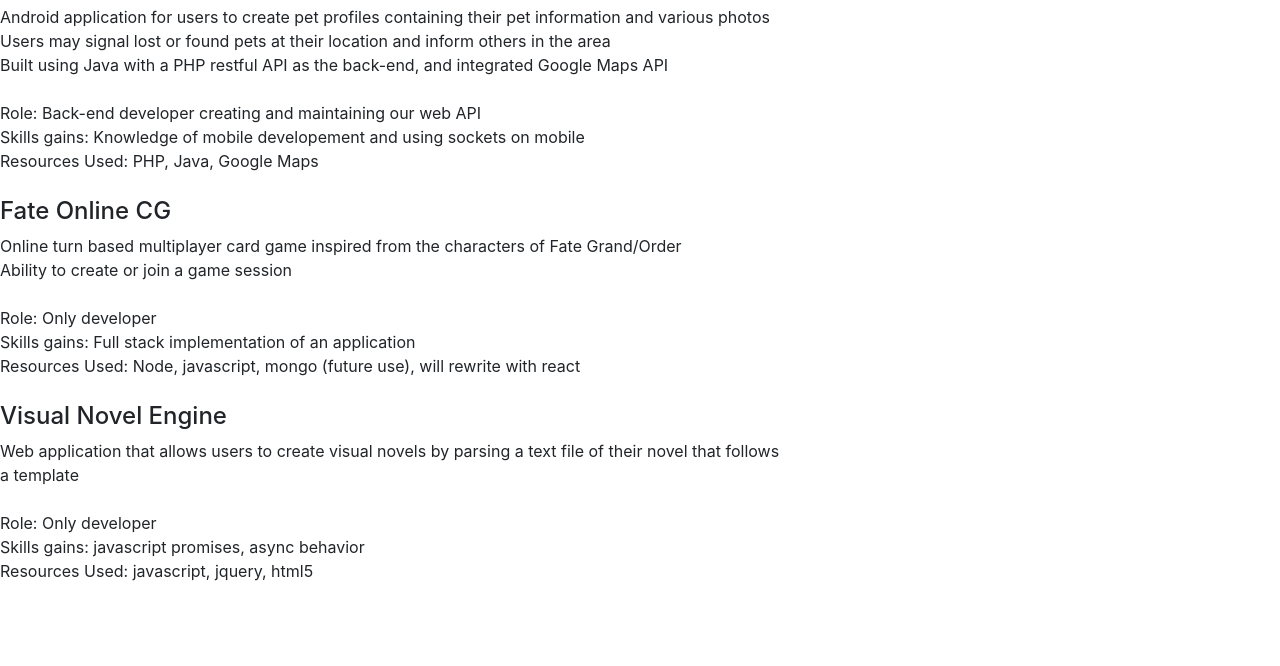
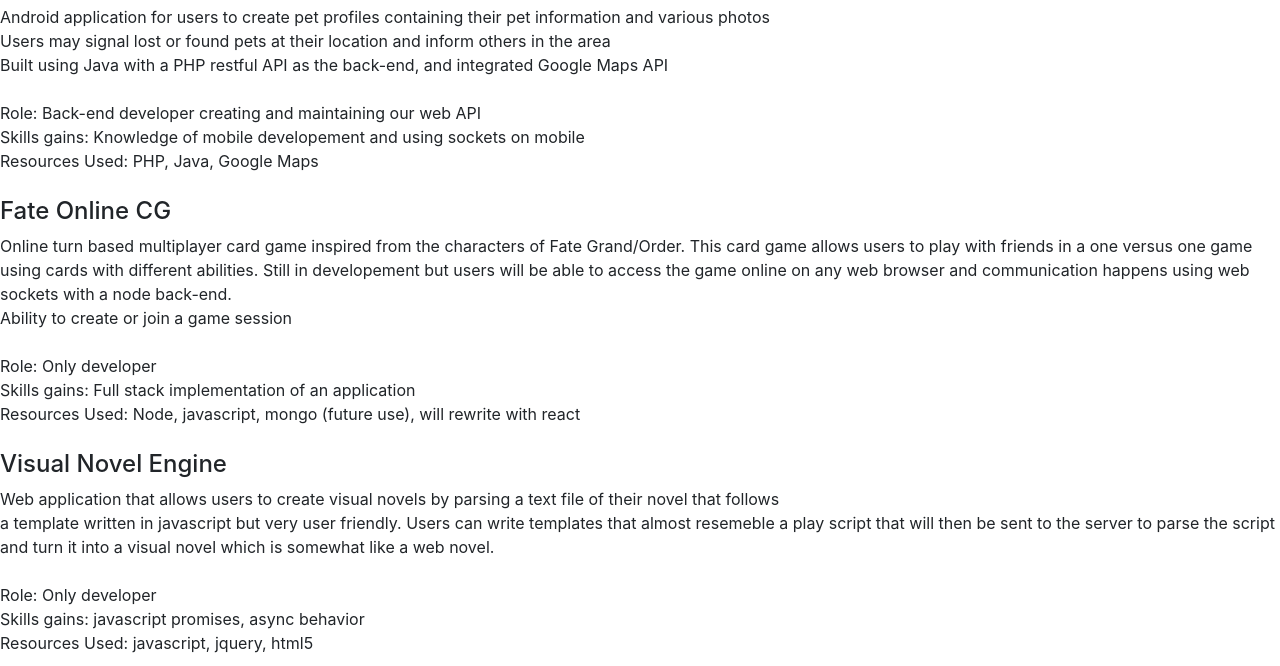
Before and after one commit to maveys3/maveys3.github.io, a plain HTML site: page projects.html in a window 1280 px wide. Shown: the part 134-800 px from the top of the page. Drawn offline with nearby package versions, Linux system fonts and the light colour scheme.

Commit message:
Update projects.html

```diff
--- a/projects.html
+++ b/projects.html
@@ -48,7 +48,10 @@
         </div>
         <br><div>
             <h4>Fate Online CG</h4>
-            Online turn based multiplayer card game inspired from the characters of Fate Grand/Order<br>
+            Online turn based multiplayer card game inspired from the characters of Fate Grand/Order. This card game allows
+            users to play with friends in a one versus one game using cards with different abilities. Still in developement
+            but users will be able to access the game online on any web browser and communication happens using web sockets with a
+            node back-end.<br>
             Ability to create or join a game session
             <br><br>Role: Only developer
             <br>Skills gains: Full stack implementation of an application
@@ -57,7 +60,8 @@
         <br><div>
             <h4>Visual Novel Engine</h4>
             Web application that allows users to create visual novels by parsing a text file of their novel that follows<br>
-            a template
+            a template written in javascript but very user friendly. Users can write templates that almost resemeble a play script
+            that will then be sent to the server to parse the script and turn it into a visual novel which is somewhat like a web novel.
             <br><br>Role: Only developer
             <br>Skills gains: javascript promises, async behavior
             <br>Resources Used: javascript, jquery, html5
```
